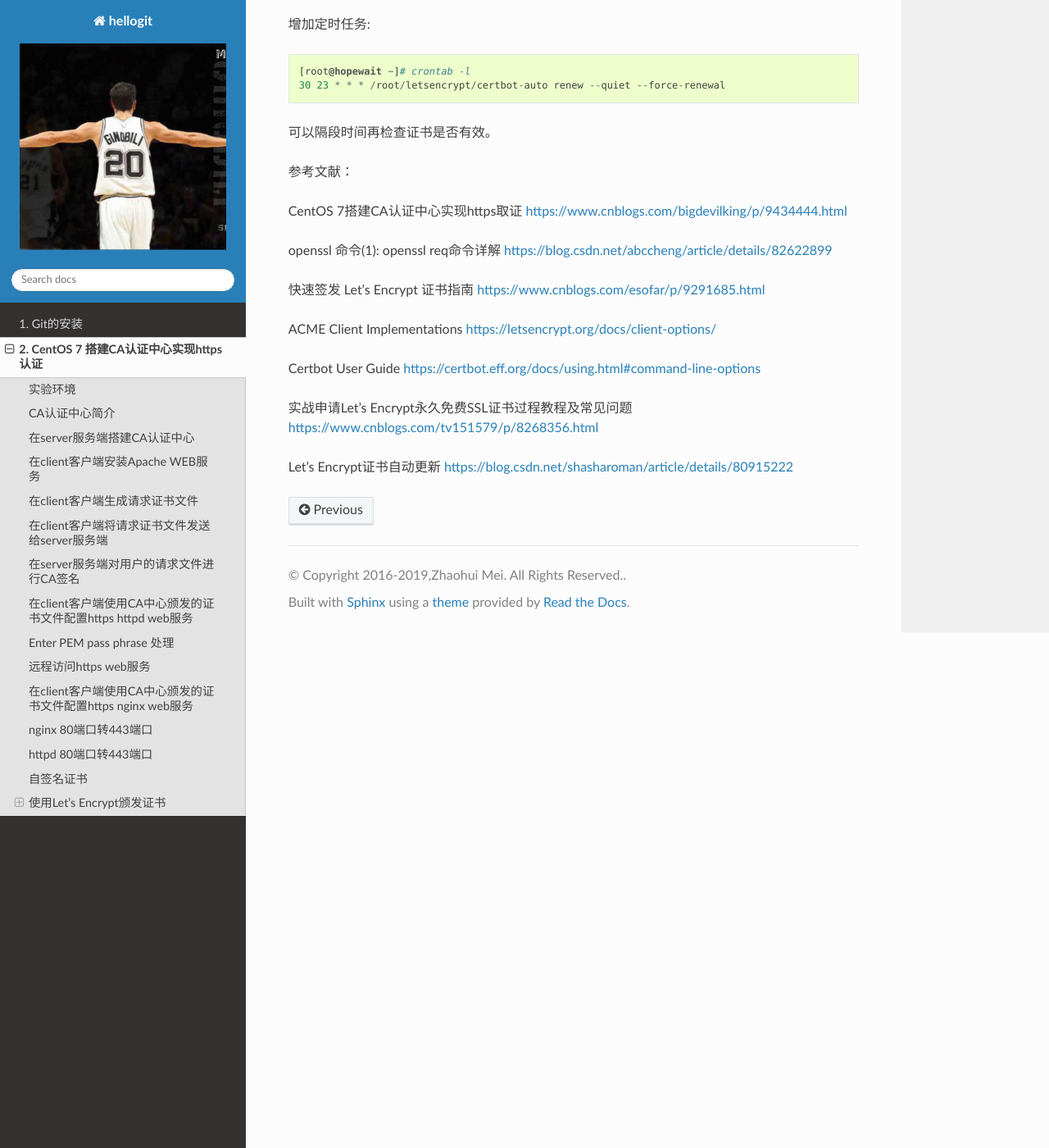
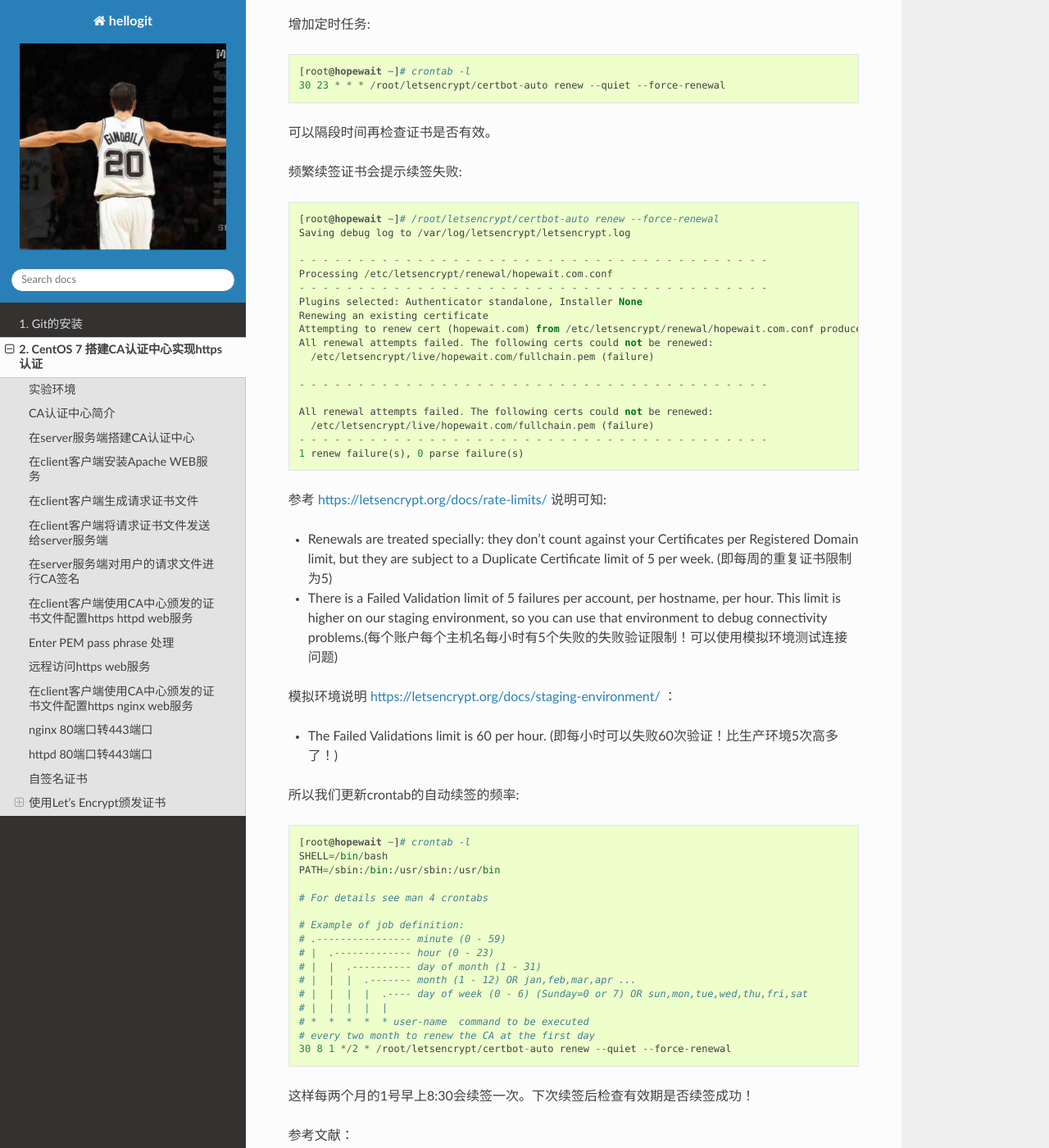
Before and after one commit to meizhaohui/hellogit, a Sphinx documentation site: the page built from source/certificate_authority_for_https.rst, in a window 1280 px wide and 1400 px high, scrolled down 57826 px. Shown: the whole window at 82% size. Built offline with Sphinx 7.4.7 and the Read the Docs theme 2.0.0, drawn with Linux system fonts in a browser that asks for light colours.

Commit message:
add the les encrypt rate limits description

```diff
--- a/source/certificate_authority_for_https.rst
+++ b/source/certificate_authority_for_https.rst
@@ -2848,6 +2848,57 @@ Let's Encrypt免费证书默认是90天有效期，后面我们需要设置自
 
 可以隔段时间再检查证书是否有效。
 
+频繁续签证书会提示续签失败::
+
+    [root@hopewait ~]# /root/letsencrypt/certbot-auto renew --force-renewal
+    Saving debug log to /var/log/letsencrypt/letsencrypt.log
+
+    - - - - - - - - - - - - - - - - - - - - - - - - - - - - - - - - - - - - - - - -
+    Processing /etc/letsencrypt/renewal/hopewait.com.conf
+    - - - - - - - - - - - - - - - - - - - - - - - - - - - - - - - - - - - - - - - -
+    Plugins selected: Authenticator standalone, Installer None
+    Renewing an existing certificate
+    Attempting to renew cert (hopewait.com) from /etc/letsencrypt/renewal/hopewait.com.conf produced an unexpected error: urn:ietf:params:acme:error:rateLimited :: There were too many requests of a given type :: Error creating new order :: too many certificates already issued for exact set of domains: hopewait.com,www.hopewait.com: see https://letsencrypt.org/docs/rate-limits/. Skipping.
+    All renewal attempts failed. The following certs could not be renewed:
+      /etc/letsencrypt/live/hopewait.com/fullchain.pem (failure)
+
+    - - - - - - - - - - - - - - - - - - - - - - - - - - - - - - - - - - - - - - - -
+
+    All renewal attempts failed. The following certs could not be renewed:
+      /etc/letsencrypt/live/hopewait.com/fullchain.pem (failure)
+    - - - - - - - - - - - - - - - - - - - - - - - - - - - - - - - - - - - - - - - -
+    1 renew failure(s), 0 parse failure(s)
+
+参考 https://letsencrypt.org/docs/rate-limits/ 说明可知:
+
+- Renewals are treated specially: they don’t count against your Certificates per Registered Domain limit, but they are subject to a Duplicate Certificate limit of 5 per week. (即每周的重复证书限制为5)
+- There is a Failed Validation limit of 5 failures per account, per hostname, per hour. This limit is higher on our staging environment, so you can use that environment to debug connectivity problems.(每个账户每个主机名每小时有5个失败的失败验证限制！可以使用模拟环境测试连接问题)
+
+模拟环境说明 https://letsencrypt.org/docs/staging-environment/ ：
+
+- The Failed Validations limit is 60 per hour. (即每小时可以失败60次验证！比生产环境5次高多了！)
+
+所以我们更新crontab的自动续签的频率::
+
+    [root@hopewait ~]# crontab -l
+    SHELL=/bin/bash
+    PATH=/sbin:/bin:/usr/sbin:/usr/bin
+
+    # For details see man 4 crontabs
+
+    # Example of job definition:
+    # .---------------- minute (0 - 59)
+    # |  .------------- hour (0 - 23)
+    # |  |  .---------- day of month (1 - 31)
+    # |  |  |  .------- month (1 - 12) OR jan,feb,mar,apr ...
+    # |  |  |  |  .---- day of week (0 - 6) (Sunday=0 or 7) OR sun,mon,tue,wed,thu,fri,sat
+    # |  |  |  |  |
+    # *  *  *  *  * user-name  command to be executed
+    # every two month to renew the CA at the first day
+    30 8 1 */2 * /root/letsencrypt/certbot-auto renew --quiet --force-renewal
+
+这样每两个月的1号早上8:30会续签一次。下次续签后检查有效期是否续签成功！
+
 参考文献：
 
 CentOS 7搭建CA认证中心实现https取证  https://www.cnblogs.com/bigdevilking/p/9434444.html
```
